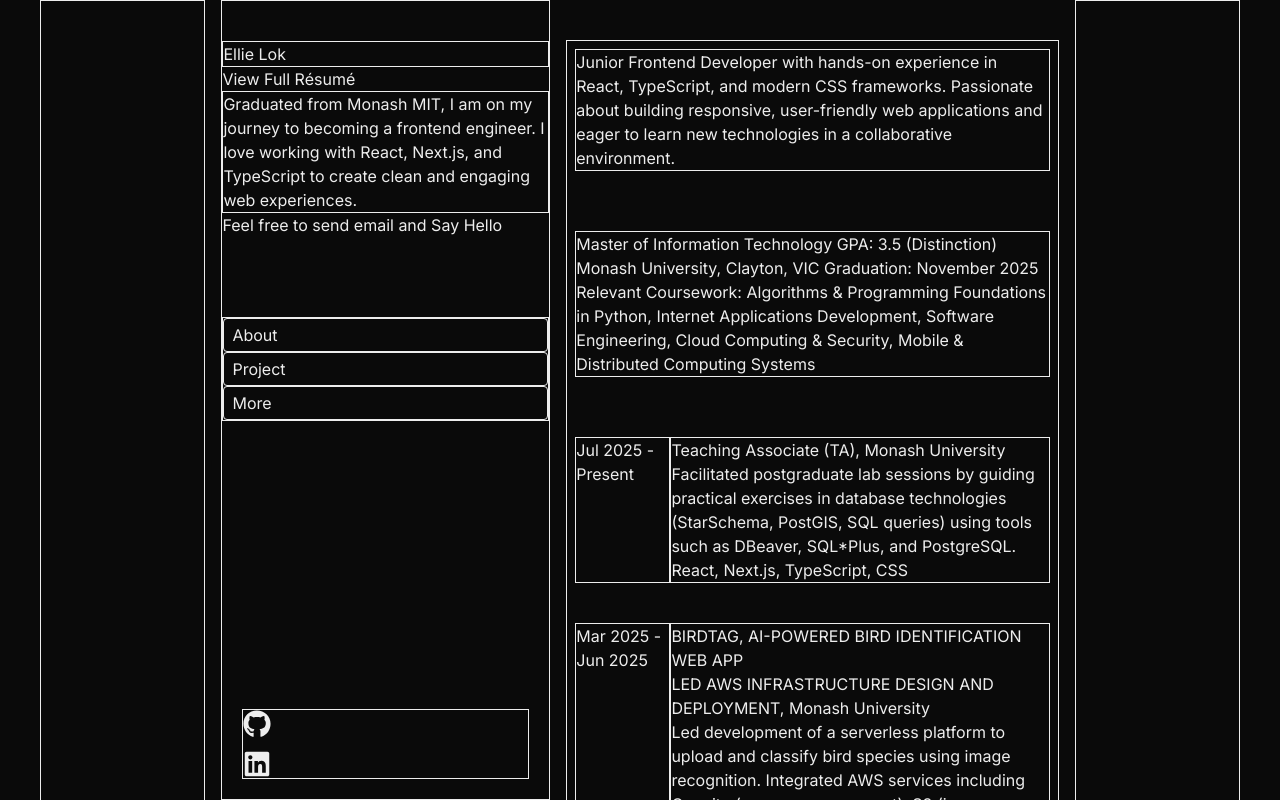
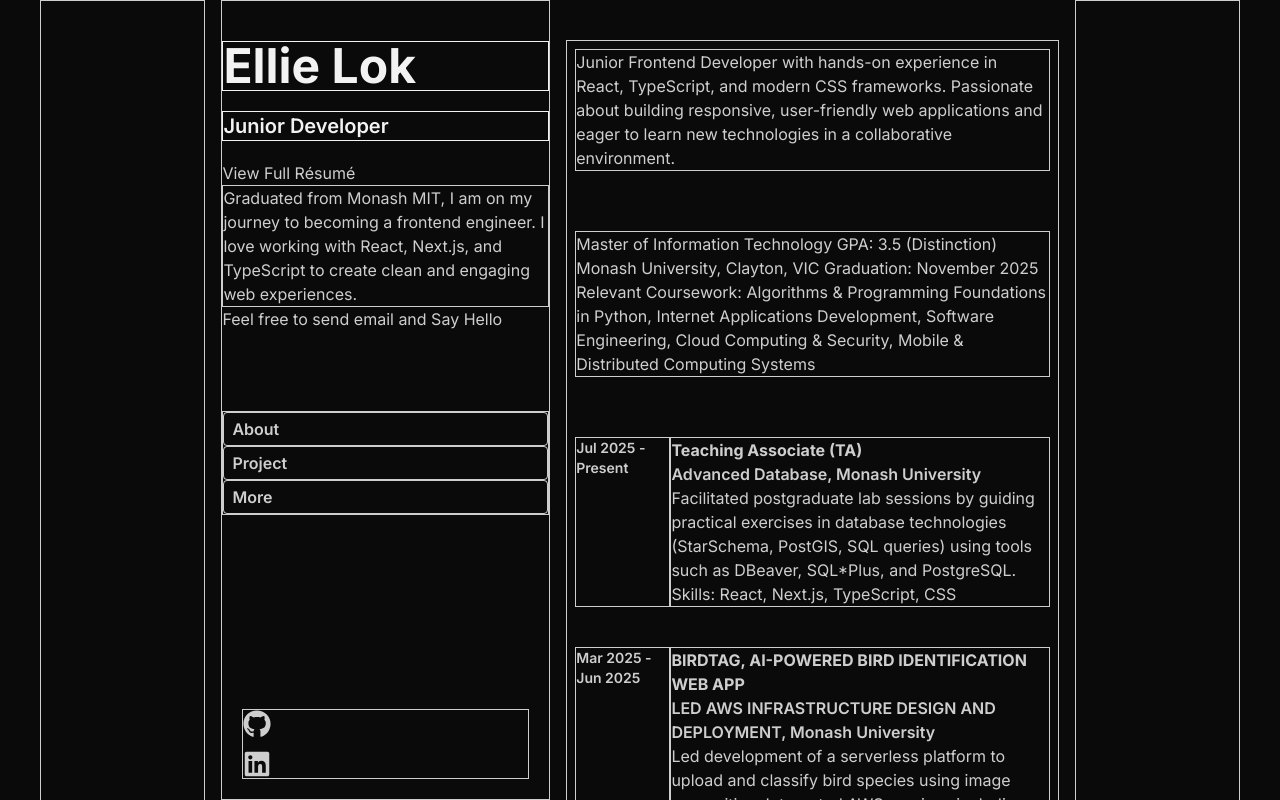
Before and after one commit to ellielok/www.ellielok.com, a Next.js app: page / in a window 1280 px wide. Shown: the top 800 px of the page. Built offline with nearby package versions, Linux system fonts and the light colour scheme.

Commit message:
Update font size & color, update side columns

```diff
--- a/app/globals.css
+++ b/app/globals.css
@@ -26,4 +26,6 @@ body {
   background: var(--background);
   color: var(--foreground);
   font-family: var(--font-inter), Inter, system-ui, -apple-system, sans-serif;
+  /* Transparent effect for all the text */
+  @apply text-white/80
 }
--- a/app/page.tsx
+++ b/app/page.tsx
@@ -16,11 +16,12 @@ export default function Home() {
   return (
     <div className="flex flex-col md:flex-row gap-4 mx-10 ">
       {/* Left Space */}
-      <div className=" hidden md:block flex-1 border"></div>
+      <div className=" hidden lg:block flex-1 border"></div>
 
       {/* Left Column  */}
-      <div className="flex-2 h-fit pt-10 md:top-0 md:h-screen md:sticky top-10 self-start  border">
-        <div className="border">Ellie Lok</div>
+      <div className="flex-2 h-fit pt-10 md:top-0 md:h-screen md:sticky top-10 self-start border">
+        <h1 className="border text-2xl font-bold text-white/95 sm:text-3xl md:text-4xl lg:text-5xl ">Ellie Lok</h1>
+        <h2 className="border mt-5 mb-5 font-semibold  text-white/95 text-base md:text-xl">Junior Developer</h2>
         <a
           href="/cv/ellie-cv.pdf"
           target="_blank"
@@ -60,7 +61,7 @@ export default function Home() {
       {/* Right Column */}
 
       <div className="flex-3 my-10 border scroll-smooth">
-        <div id="about" className="sticky top-0  bg-white border py-5 md:hidden">
+        <div id="about" className="sticky top-0  bg-black border py-5 md:hidden font-bold text-white/90">
           About Me
         </div>
         <div className="m-2 mb-15 border">
@@ -80,13 +81,14 @@ export default function Home() {
         {/* PROJECT Section */}
         <div
           id="project"
-          className="sticky top-0 bg-white border py-5 md:hidden"
+          className="sticky top-0 bg-black border py-5 md:hidden font-bold text-white/0"
         >
           Experience & Project
         </div>
         <ProjectCard
           timeRange="Jul 2025 - Present"
-          position="Teaching Associate (TA)"
+          project="Teaching Associate (TA)"
+          position='Advanced Database'
           company="Monash University"
           description="Facilitated postgraduate lab sessions by guiding practical exercises in database technologies (StarSchema, PostGIS, SQL queries) using tools such as DBeaver, SQL*Plus, and PostgreSQL."
           skills="React, Next.js, TypeScript, CSS"
@@ -118,7 +120,7 @@ export default function Home() {
         ></ProjectCard>
 
         {/* WRITING Section */}
-        <div id="more" className="border py-5 mb-10">
+        <div id="more" className="border py-5 mb-10 font-bold text-white/90">
           Writing
         </div>
         <WritingCard></WritingCard>
@@ -129,7 +131,7 @@ export default function Home() {
       </div>
 
       {/* Right Space */}
-      <div className=" hidden md:block flex-1 border"></div>
+      <div className=" hidden lg:block flex-1 border"></div>
     </div>
   );
 }
--- a/component/menu.tsx
+++ b/component/menu.tsx
@@ -10,7 +10,7 @@ export default function Menu() {
       <ul className="">
         {items.map((item) => (
           <li key={item.href}>
-            <a href={item.href} className="block px-2 py-1 rounded hover:bg-gray-900 border">
+            <a href={item.href} className="block px-2 py-1 font-semibold rounded hover:bg-gray-900 border">
               {item.label}
             </a>
           </li>
--- a/component/project-card.tsx
+++ b/component/project-card.tsx
@@ -1,9 +1,9 @@
 interface ProjectCardProps {
-    timeRange: string;
+    timeRange?: string;
     project?: string;
-    position: string;
-    company: string;
-    description: string;
+    position?: string;
+    company?: string;
+    description?: string;
     skills?: string|React.ReactNode;
 }
 
@@ -16,12 +16,12 @@ export default function ProjectCard({
     skills
 }: ProjectCardProps){
     return(<div className="flex m-2 flex-row my-10">
-          <div className="basis-1/4 border">{timeRange}</div>
+          <div className="basis-1/4 text-sm font-semibold border">{timeRange}</div>
           <div className='basis-3/3 border'>
-            <div>{project}</div>
-            <div> {position}, {company} </div>
-            <div> {description} </div>
-            <div> {skills} </div>
+            <div className="font-bold text-white/590">{project}</div>
+            <div className="font-semibold"> {position}, {company} </div>
+            <div className="font-base"> {description} </div>
+            {skills && <div className="font-base">Skills: {skills}</div>}
           </div>
         </div>);
 }
```
